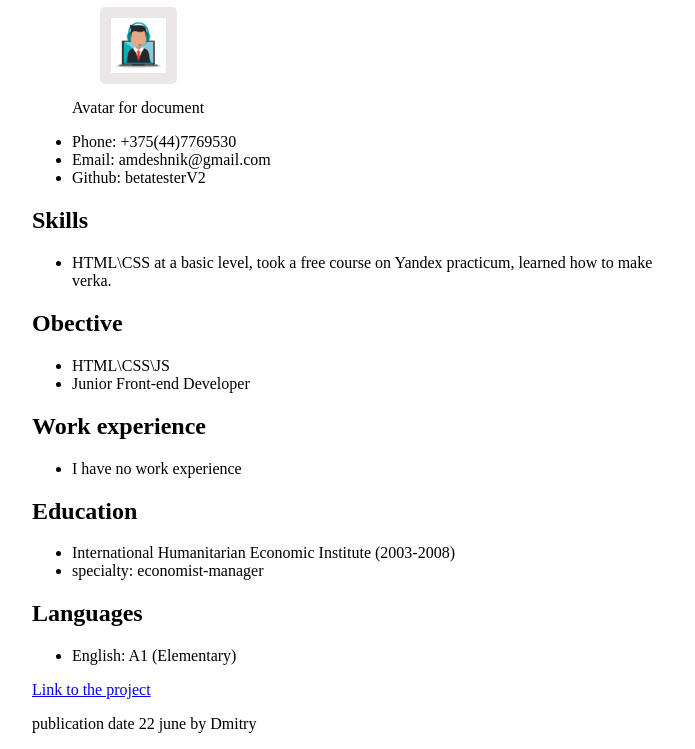
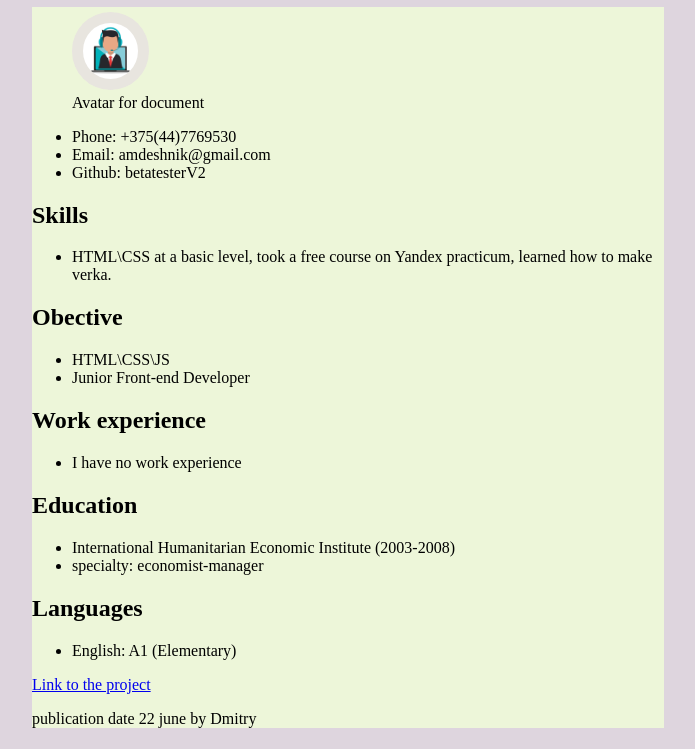
Before and after one commit to betatesterV2/probe, a plain HTML site: page index.html in a window 1280 px wide. Shown: the part 73-822 px from the top of the page, without its empty margins (292-987 px from the left). Drawn offline with Linux system fonts and the light colour scheme.

Commit message:
feat: fix files

```diff
--- a/index.html
+++ b/index.html
@@ -11,6 +11,8 @@
       <header>
          <h1>Dmitry Prudnikov</h1>
       </header>
+      </DIV>
+      <DIV class="container2">
       <aside>
       <figure>
          <img src="image.png" alt="avatar">
--- a/style.css
+++ b/style.css
@@ -1,16 +1,26 @@
 img {
    width: 10%; /* Ширина */
    float: center; /* Выстраиваем элементы по горизонтали */
-   margin: 0 2% 2% 5%; /* Отступ слева */
+   margin: 1% 0% 0% 0%; /* Отступ слева */
    background: #e7e1e1ca; /* Цвет фона */
-   border-radius: 5px; /* Радиус скругления */
+   border-radius: 50px; /* Радиус скругления */
    padding: 2%; /* Поля */
    }
-header {
-   text-align: center;
-}
 .container {
    margin-left: auto;
    margin-right: auto;
    width: 50%;
+   background: #c2d5d6ca;
+   text-align: center;
+   margin-bottom: 0%;
+   border-radius: 50px;
 }
+.container2 {
+   margin-left: auto;
+   margin-right: auto;
+   width: 50%;
+   background: #f2ffd8ca;
+}
+body {
+   background: #d6cbd6ca;
+}
```
